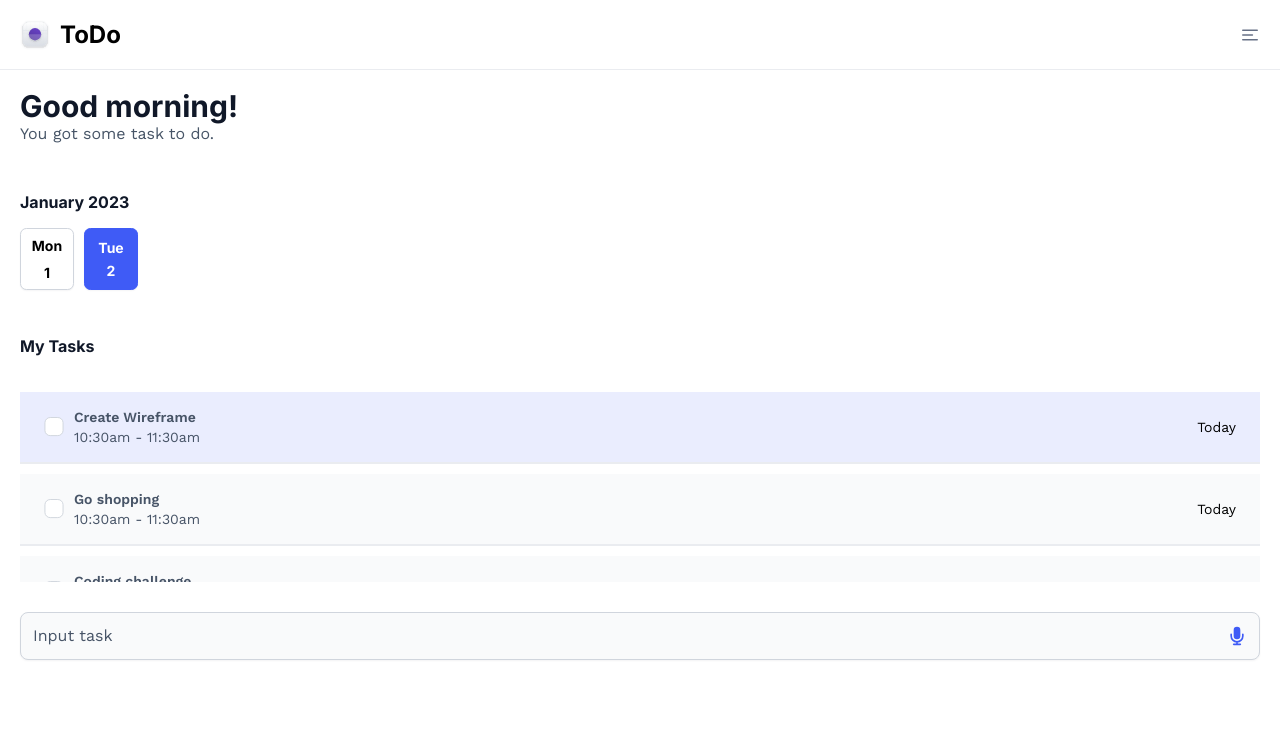
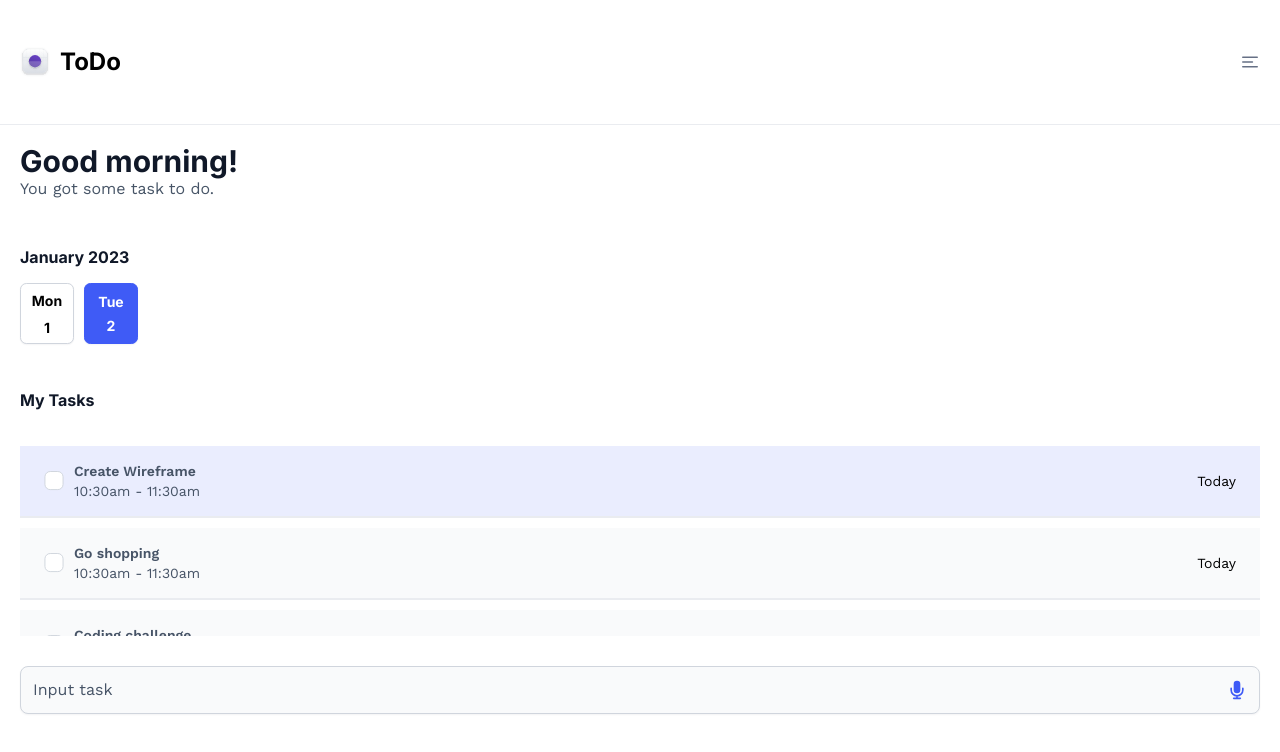
Before and after one commit to Ejirooghene/schoolinka, a React (Create React App) app: page / in a window 1280 px wide. Shown: the top 752 px of the page. Built offline with nearby package versions, Linux system fonts and the light colour scheme.

Commit message:
fixed scrolling

```diff
--- a/src/components/Header/header.style.ts
+++ b/src/components/Header/header.style.ts
@@ -1,7 +1,7 @@
 import styled from 'styled-components';
 
 export const Container = styled.header`
-    height: 70px;
+    flex: 1;
     display: flex;
     justify-content: space-between;
     align-items: center;
--- a/src/pages/Home/home.style.ts
+++ b/src/pages/Home/home.style.ts
@@ -7,9 +7,12 @@ interface TaskProps {
 
 export const Container = styled.div`
     height: 100vh;
+    display: flex;
+    flex-direction: column;
 `
 
 export const Body = styled.div`
+    flex: 3;
     padding: 0 20px;
 `
 
@@ -98,6 +101,7 @@ export const Task = styled.div<TaskProps>`
 `
 
 export const Footer = styled.footer`
+    flex: 1;
     background-color: #fff;
     padding: 30px 20px 10px 20px;
     // margin-top: 30px;
```
